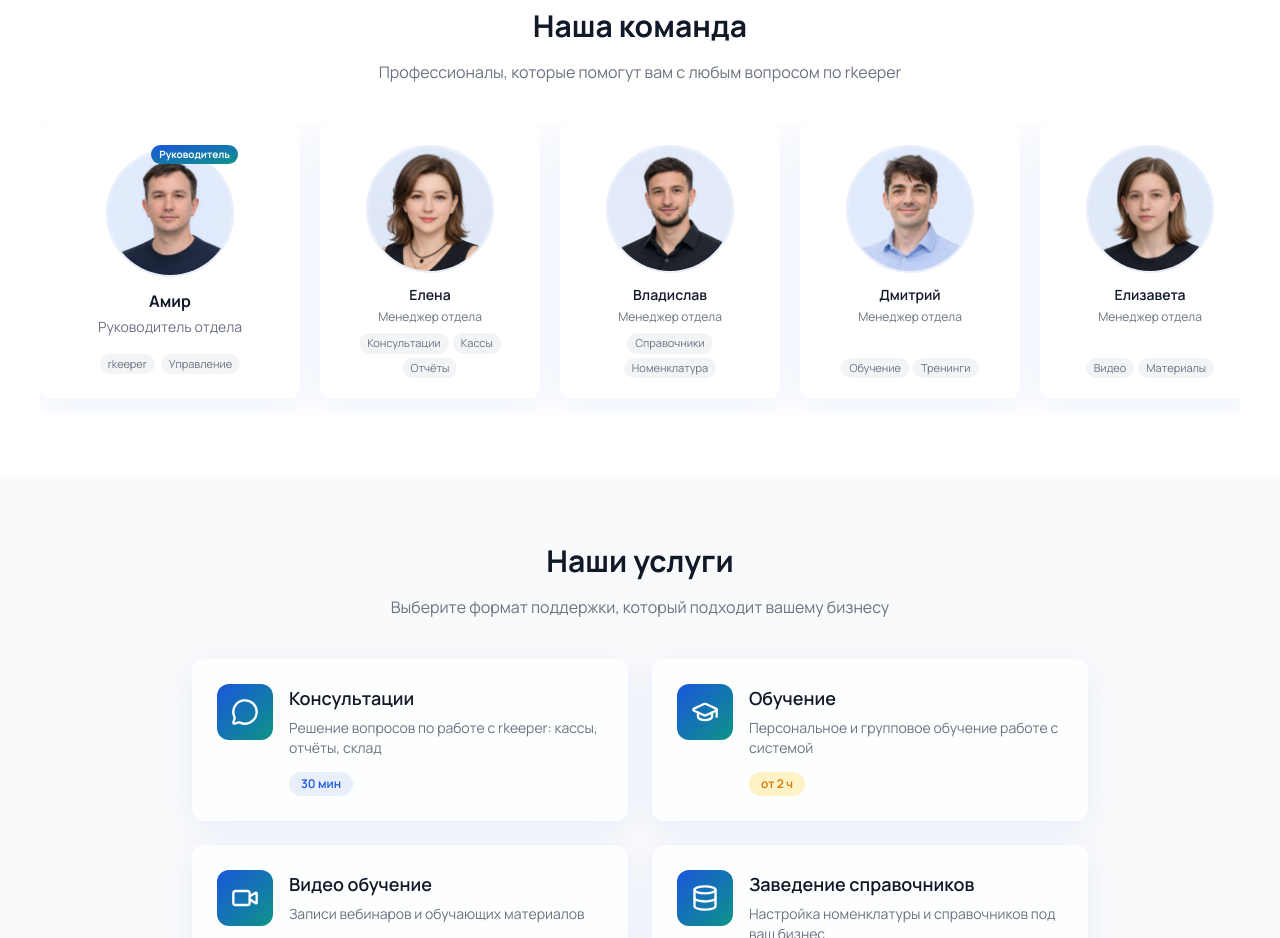
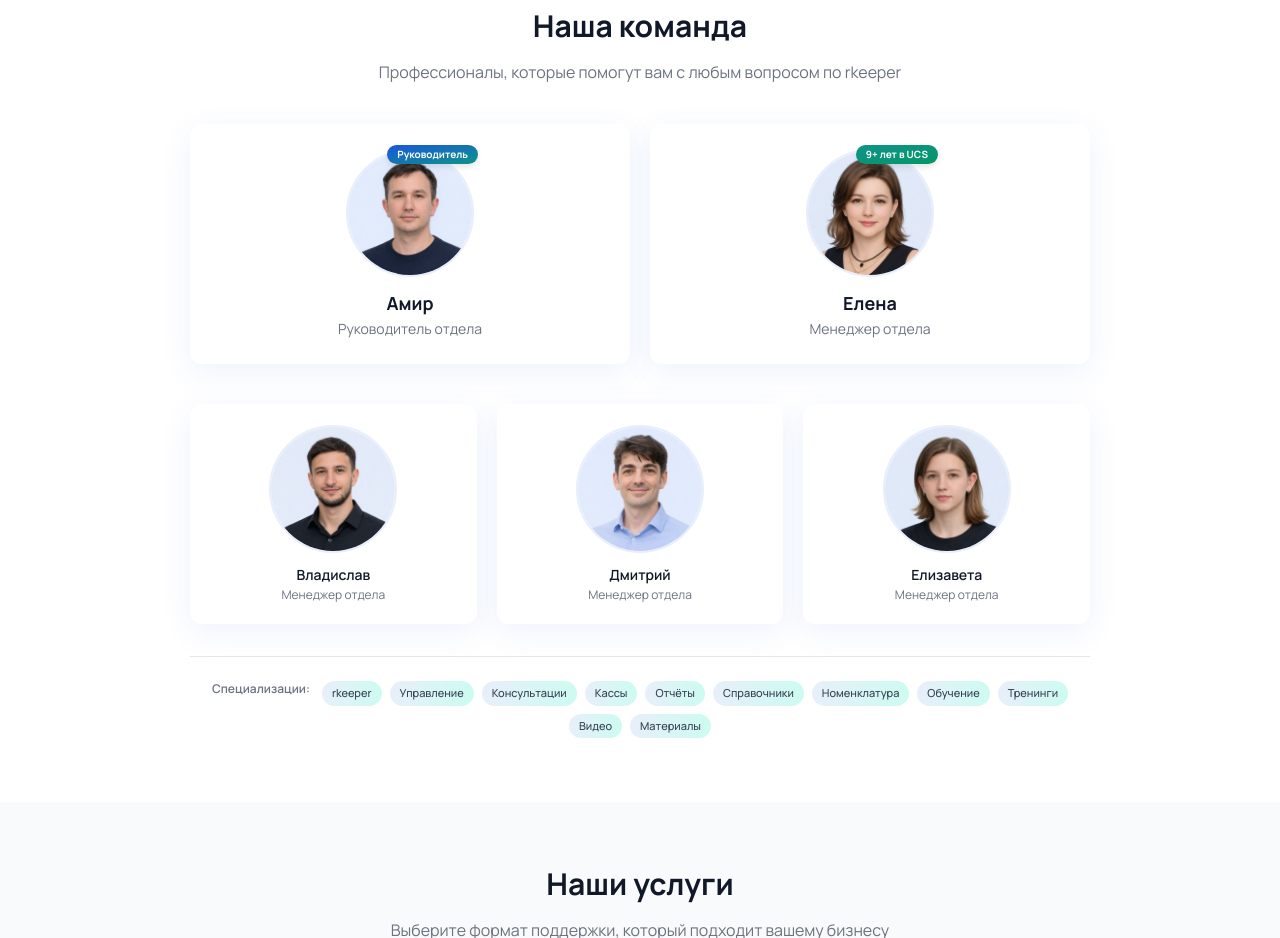
Before and after one commit to ai-fatih/ucs-trainins, a Next.js app in the folder apps/frontend/: page / in a window 1280 px wide. Shown: the part 600-1538 px from the top of the page. Built offline with nearby package versions, Linux system fonts and the light colour scheme.

Commit message:
fix: 4 UX fixes — redirect after login, Hero CTA to /services, Team 2+3 layout, tags row

```diff
--- a/apps/frontend/src/app/page.tsx
+++ b/apps/frontend/src/app/page.tsx
@@ -209,9 +209,9 @@ export default function HomePage() {
                 Решаем вопросы с кассами, отчётами и складом. Обучаем сотрудников. Настраиваем справочники и номенклатуру.
               </p>
               <div className="flex flex-wrap gap-4">
-                <button onClick={() => setAuthOpen(true)} className="inline-flex items-center gap-2 bg-white text-[#1a56db] font-bold px-8 py-3.5 rounded-xl text-base hover:bg-gray-100 no-underline transition-all shadow-lg hover:shadow-xl">
+                <Link href="/services" className="inline-flex items-center gap-2 bg-white text-[#1a56db] font-bold px-8 py-3.5 rounded-xl text-base hover:bg-gray-100 no-underline transition-all shadow-lg hover:shadow-xl">
                   Записаться <ArrowRight className="w-4 h-4" />
-                </button>
+                </Link>
                 <button onClick={() => setAuthOpen(true)} className="inline-flex items-center gap-2 border-2 border-white/60 text-white font-semibold px-8 py-3.5 rounded-xl text-base hover:bg-white/10 no-underline transition-all">
                   Войти
                 </button>
@@ -277,47 +277,91 @@ export default function HomePage() {
         </div>
       </section>
 
-      {/* 2. Team — Horizontal Scroll */}
+      {/* 2. Team — 2+3 layout */}
       <section id="specialists" className="bg-white py-16 px-4">
-        <div className="max-w-[1200px] mx-auto">
+        <div className="max-w-[900px] mx-auto">
           <h2 className="text-3xl font-bold text-center mb-4">Наша команда</h2>
           <p className="text-center text-[#6b7280] mb-10 max-w-xl mx-auto">
             Профессионалы, которые помогут вам с любым вопросом по rkeeper
           </p>
 
-          <div className="flex gap-5 overflow-x-auto snap-x snap-mandatory pb-4 scrollbar-hide">
           {leader && (
-              <div className="snap-start shrink-0 w-[260px]">
+            <div className="flex gap-5 overflow-x-auto snap-x snap-mandatory pb-4 scrollbar-hide md:overflow-visible md:grid md:grid-cols-2 md:gap-5 md:pb-0 mb-5">
+              {/* Desktop: grid-2, Mobile: scroll */}
+              <div className="snap-start shrink-0 w-[280px] md:w-auto">
                 <div className="glass-card text-center p-6 h-full flex flex-col items-center">
                   <div className="relative mb-3">
                     <Avatar src={leader.avatarUrl} name={leader.name} size="lg" bg={leader.avatarBg} color={leader.avatarColor} />
-                    <span className="absolute -top-1 -right-1 bg-gradient-to-br from-[#1a56db] to-[#0d9488] text-white text-[10px] font-bold px-2 py-0.5 rounded-full whitespace-nowrap">
+                    <span className="absolute -top-1 -right-1 bg-gradient-to-br from-[#1a56db] to-[#0d9488] text-white text-[10px] font-bold px-2.5 py-0.5 rounded-full whitespace-nowrap shadow-md">
                       Руководитель
                     </span>
                   </div>
-                  <h3 className="font-bold text-base mb-1">{leader.name}</h3>
-                  <p className="text-sm text-[#6b7280] mb-2">{leader.role}</p>
-                  <div className="flex flex-wrap gap-1.5 justify-center mt-auto">
-                    {leader.tags.map((tag) => (
-                      <span key={tag} className="text-[11px] px-2 py-0.5 rounded-full bg-[#f3f4f6] text-[#6b7280]">{tag}</span>
-                    ))}
+                  <h3 className="font-bold text-lg text-[#111827]">{leader.name}</h3>
+                  <p className="text-sm text-[#6b7280] mt-0.5">{leader.role}</p>
                 </div>
+              </div>
+
+              {(() => {
+                const elena = managers.find((s) => s.name === 'Елена');
+                const others = managers.filter((s) => s.name !== 'Елена');
+                const seniority = elena?.startDate
+                  ? 2026 - new Date(elena.startDate).getFullYear()
+                  : null;
+                return (
+                  <>
+                    {elena && (
+                      <div className="snap-start shrink-0 w-[280px] md:w-auto">
+                        <div className="glass-card text-center p-6 h-full flex flex-col items-center">
+                          <div className="relative mb-3">
+                            <Avatar src={elena.avatarUrl} name={elena.name} size="lg" bg={elena.avatarBg} color={elena.avatarColor} />
+                            {seniority && (
+                              <span className="absolute -top-1 -right-1 bg-gradient-to-br from-[#0d9488] to-[#059669] text-white text-[10px] font-bold px-2.5 py-0.5 rounded-full whitespace-nowrap shadow-md">
+                                {seniority}+ лет в UCS
+                              </span>
+                            )}
+                          </div>
+                          <h3 className="font-bold text-lg text-[#111827]">{elena.name}</h3>
+                          <p className="text-sm text-[#6b7280] mt-0.5">{elena.role}</p>
                         </div>
                       </div>
                     )}
-            {managers.map((spec) => (
+
+                    {/* Desktop: grid-3 for others, Mobile: continue horizontal scroll */}
+                    <div className="hidden md:grid md:grid-cols-3 md:gap-5 md:col-span-2 md:mt-5 md:w-full">
+                      {others.map((spec) => (
+                        <div key={spec.id} className="glass-card text-center p-5 flex flex-col items-center">
+                          <Avatar src={spec.avatarUrl} name={spec.name} size="lg" bg={spec.avatarBg} color={spec.avatarColor} className="mb-3" />
+                          <h3 className="font-semibold text-sm text-[#111827]">{spec.name}</h3>
+                          <p className="text-xs text-[#6b7280] mt-0.5">{spec.role}</p>
+                        </div>
+                      ))}
+                    </div>
+
+                    {/* Mobile: rest as scroll items */}
+                    <div className="md:hidden flex gap-5 overflow-x-auto snap-x snap-mandatory scrollbar-hide">
+                      {others.map((spec) => (
                         <div key={spec.id} className="snap-start shrink-0 w-[220px]">
                           <div className="glass-card text-center p-5 h-full flex flex-col items-center">
                             <Avatar src={spec.avatarUrl} name={spec.name} size="lg" bg={spec.avatarBg} color={spec.avatarColor} className="mb-3" />
-                  <h3 className="font-semibold text-sm mb-1">{spec.name}</h3>
-                  <p className="text-xs text-[#6b7280] mb-2">{spec.role}</p>
-                  <div className="flex flex-wrap gap-1 justify-center mt-auto">
-                    {spec.tags.map((tag) => (
-                      <span key={tag} className={`text-[11px] px-2 py-0.5 rounded-full bg-[#f3f4f6] text-[#6b7280]`}>{tag}</span>
+                            <h3 className="font-semibold text-sm text-[#111827]">{spec.name}</h3>
+                            <p className="text-xs text-[#6b7280] mt-0.5">{spec.role}</p>
+                          </div>
+                        </div>
                       ))}
                     </div>
+                  </>
+                );
+              })()}
             </div>
-              </div>
+          )}
+
+          {/* Tags — all unique from all specialists */}
+          <div className="flex flex-wrap justify-center gap-2 mt-8 pt-6 border-t border-[#e5e7eb]">
+            <span className="text-xs font-semibold text-[#6b7280] mr-1">Специализации:</span>
+            {Array.from(new Set(specialists.flatMap((s) => s.tags))).map((tag) => (
+              <span key={tag} className="text-[11px] px-2.5 py-1 rounded-full bg-gradient-to-r from-[#e8effa] to-[#ccfbf1] text-[#374151] font-medium">
+                {tag}
+              </span>
             ))}
           </div>
         </div>
--- a/apps/frontend/src/components/auth/AuthModal.tsx
+++ b/apps/frontend/src/components/auth/AuthModal.tsx
@@ -1,5 +1,6 @@
 'use client';
 import React, { useState, useEffect } from 'react';
+import { useRouter } from 'next/navigation';
 import { useAuthStore } from '@/stores/auth';
 import type { UserRole } from '@/types';
 import { X, Mail, Lock, Building2, User, Phone } from 'lucide-react';
@@ -29,6 +30,12 @@ export function AuthModal({ open, onClose }: AuthModalProps) {
   const [phone, setPhone] = useState('');
   const [error, setError] = useState('');
   const login = useAuthStore((s) => s.login);
+  const router = useRouter();
+
+  const redirectAfterLogin = (role: UserRole) => {
+    const isStaff = role === 'admin' || role === 'company_admin' || role === 'specialist';
+    router.push(isStaff ? '/admin/dashboard' : '/dashboard');
+  };
 
   useEffect(() => {
     if (open) document.body.style.overflow = 'hidden';
@@ -45,21 +52,25 @@ export function AuthModal({ open, onClose }: AuthModalProps) {
     if (mock) {
       login(mock);
       onClose();
+      redirectAfterLogin(mock.role);
       return;
     }
     if (email === 'root@ucs.ru' && password === 'admin') {
       login(mockUsers['root/admin']);
       onClose();
+      redirectAfterLogin(mockUsers['root/admin'].role);
       return;
     }
     if (email === 'user@ucs.ru' && password === 'admin') {
       login(mockUsers['user/admin']);
       onClose();
+      redirectAfterLogin(mockUsers['user/admin'].role);
       return;
     }
     if (email === 'staff@ucs.ru' && password === 'admin') {
       login(mockUsers['staff/admin']);
       onClose();
+      redirectAfterLogin(mockUsers['staff/admin'].role);
       return;
     }
     setError('Неверные данные. Попробуйте root@ucs.ru / admin');
@@ -80,6 +91,7 @@ export function AuthModal({ open, onClose }: AuthModalProps) {
       role: 'user',
     });
     onClose();
+    redirectAfterLogin('user');
   };
 
   return (
```
Lines whose indentation alone changed are shown as unchanged.
